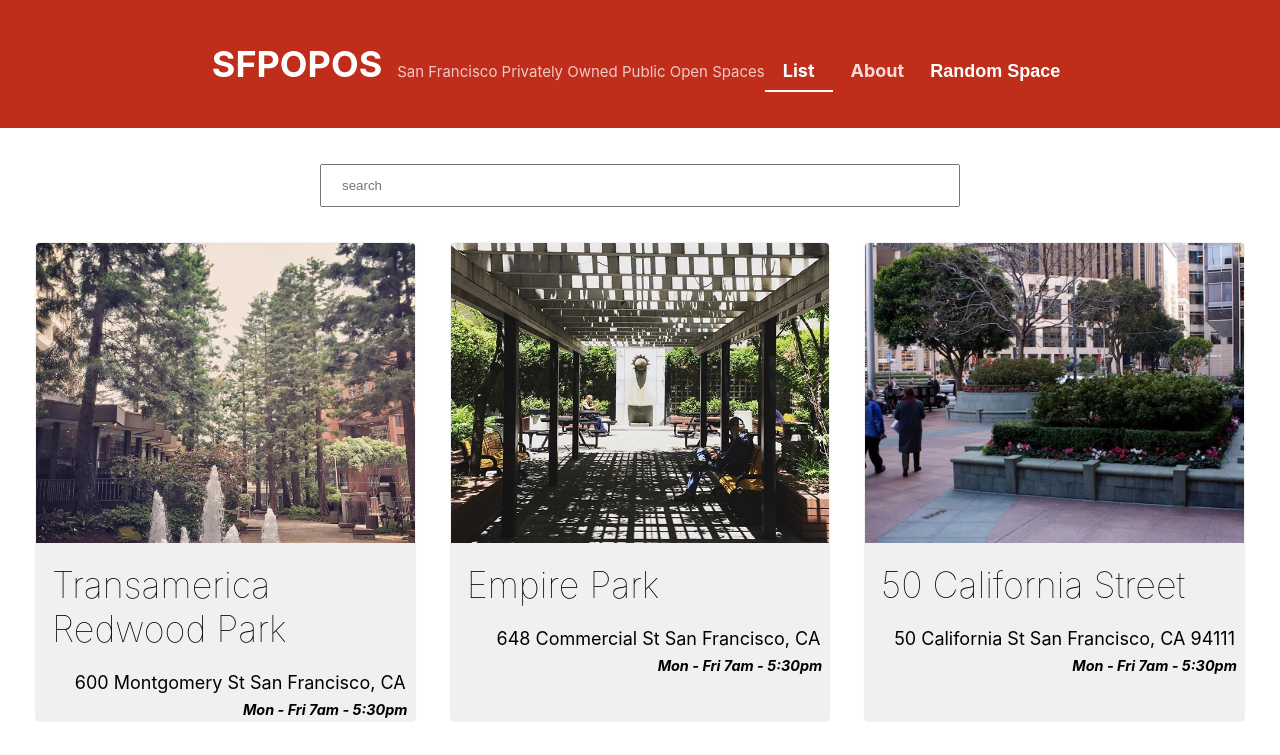
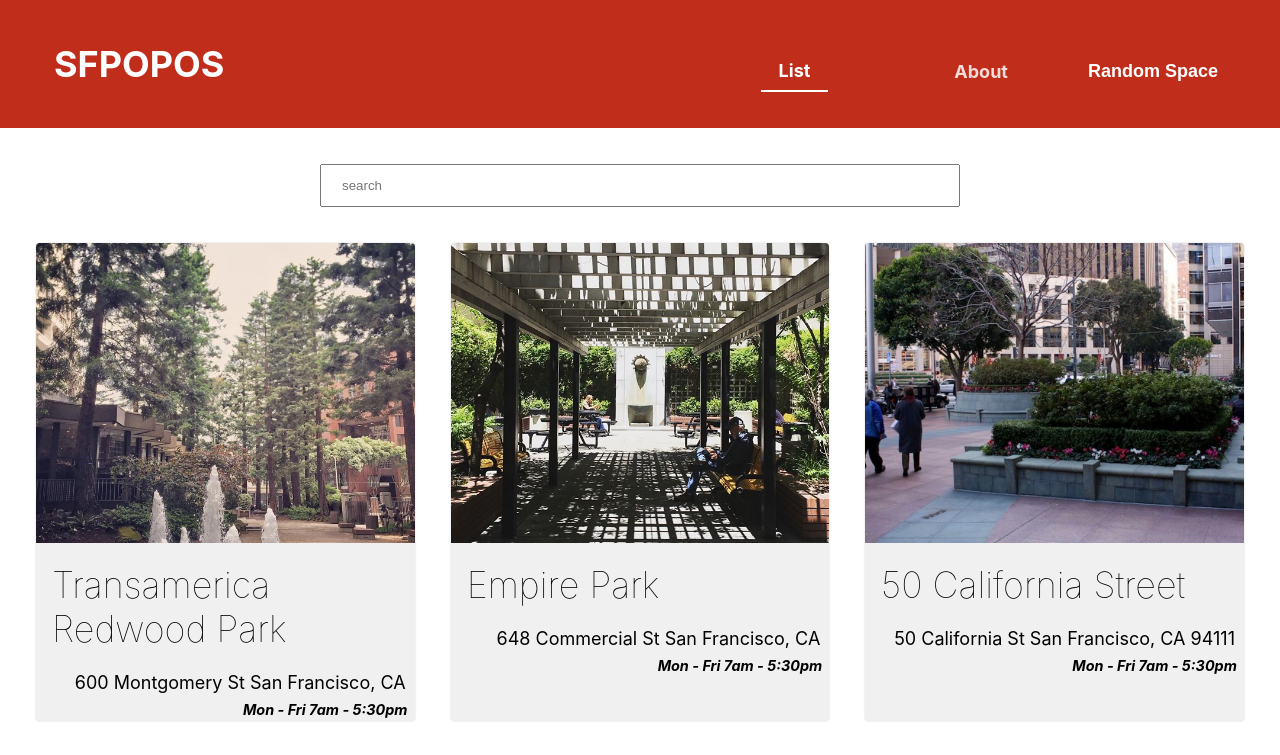
Before and after one commit to alexcrocha/ACS-2330-sfpopos-responsive, a React (Create React App) app: page / in a window 1280 px wide. Shown: the top 755 px of the page. Built offline with nearby package versions, Linux system fonts and the light colour scheme.

Commit message:
Update navbar

```diff
--- a/src/components/Title/Title.css
+++ b/src/components/Title/Title.css
@@ -2,27 +2,42 @@
   box-sizing: border-box;
   width: auto;
   display: flex;
-  justify-content: center;
+  justify-content: space-between;
   align-items: baseline;
-  padding: 1em;
+  padding: 1em 3em;
   margin-bottom: 2em;
   background-color: rgb(192, 45, 26);
   color: #fff;
 }
 
-.Title-Subtitle {
-  color: rgba(255, 255, 255, 0.75);
-  margin-left: 1em;
+.nav-links {
+  display: flex;
+  justify-content: space-between;
+  align-items: center;
+  list-style: none;
+  margin: 0;
+  padding: 0;
 }
-.Title a {
+
+.nav-links a {
   display: inline-block;
   padding: 0.5em 1em;
   color: rgba(255, 255, 255, 0.835);
   font-weight: bold;
   text-decoration: none;
+  margin: 0 3em;
 }
 
-.Title .nav-link-active {
+.nav-links .nav-link-active {
   color: #fff;
   border-bottom: 2px solid;
 }
+
+
+@media only screen and (max-width: 800px) {
+  .Title {
+    flex-direction: column;
+    align-items: center;
+    padding: 1em 1em;
+  }
+}
--- a/src/components/Title/Title.jsx
+++ b/src/components/Title/Title.jsx
@@ -8,8 +8,7 @@ function Title() {
   return (
     <div className="Title">
       <h1>SFPOPOS</h1>
-      <small className="Title-Subtitle">San Francisco Privately Owned Public Open Spaces</small>
-      <div>
+      <div className="nav-links">
         <NavLink
           className={({ isActive }) => (isActive ? 'nav-link-active' : 'nav-link')}
           to="/"
```
